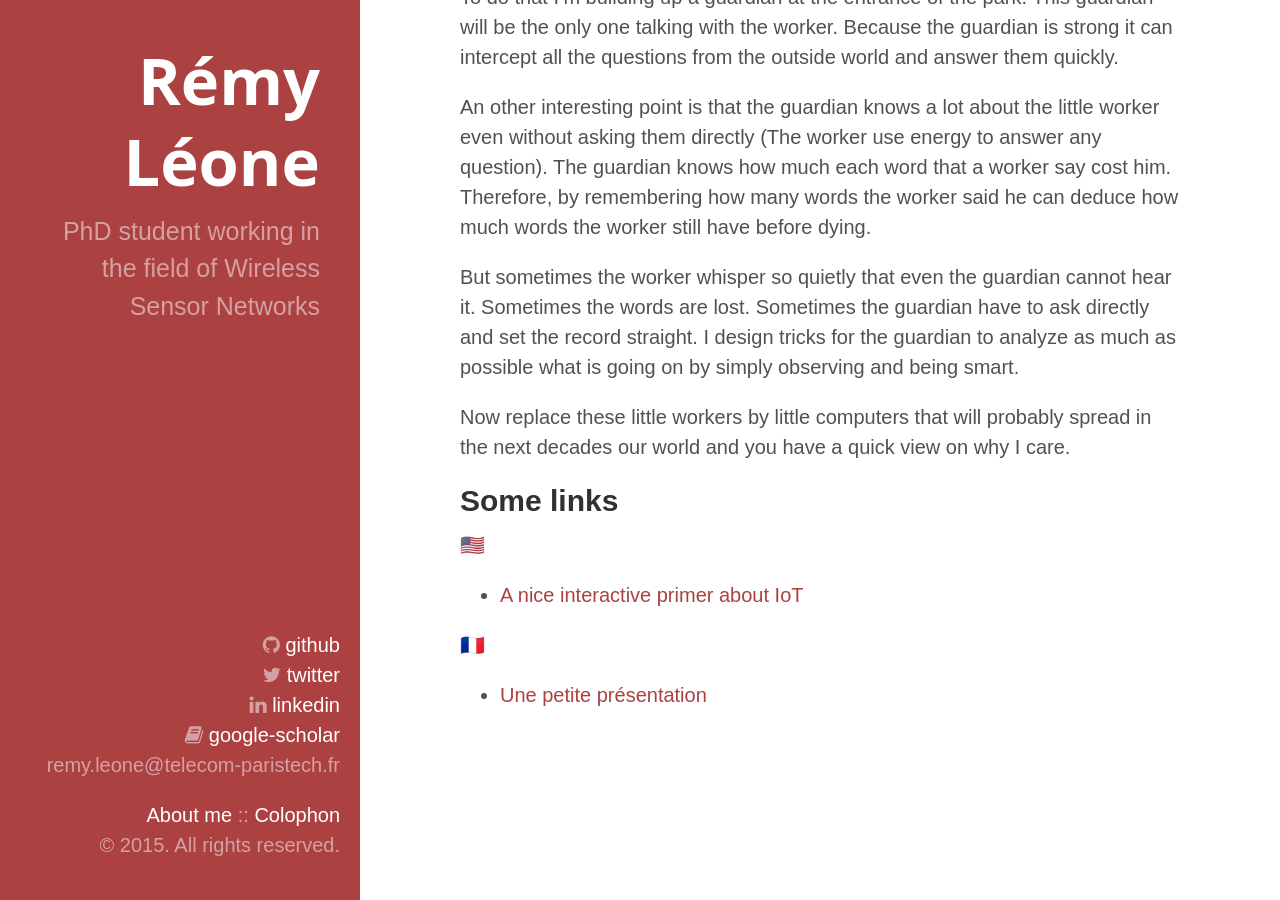
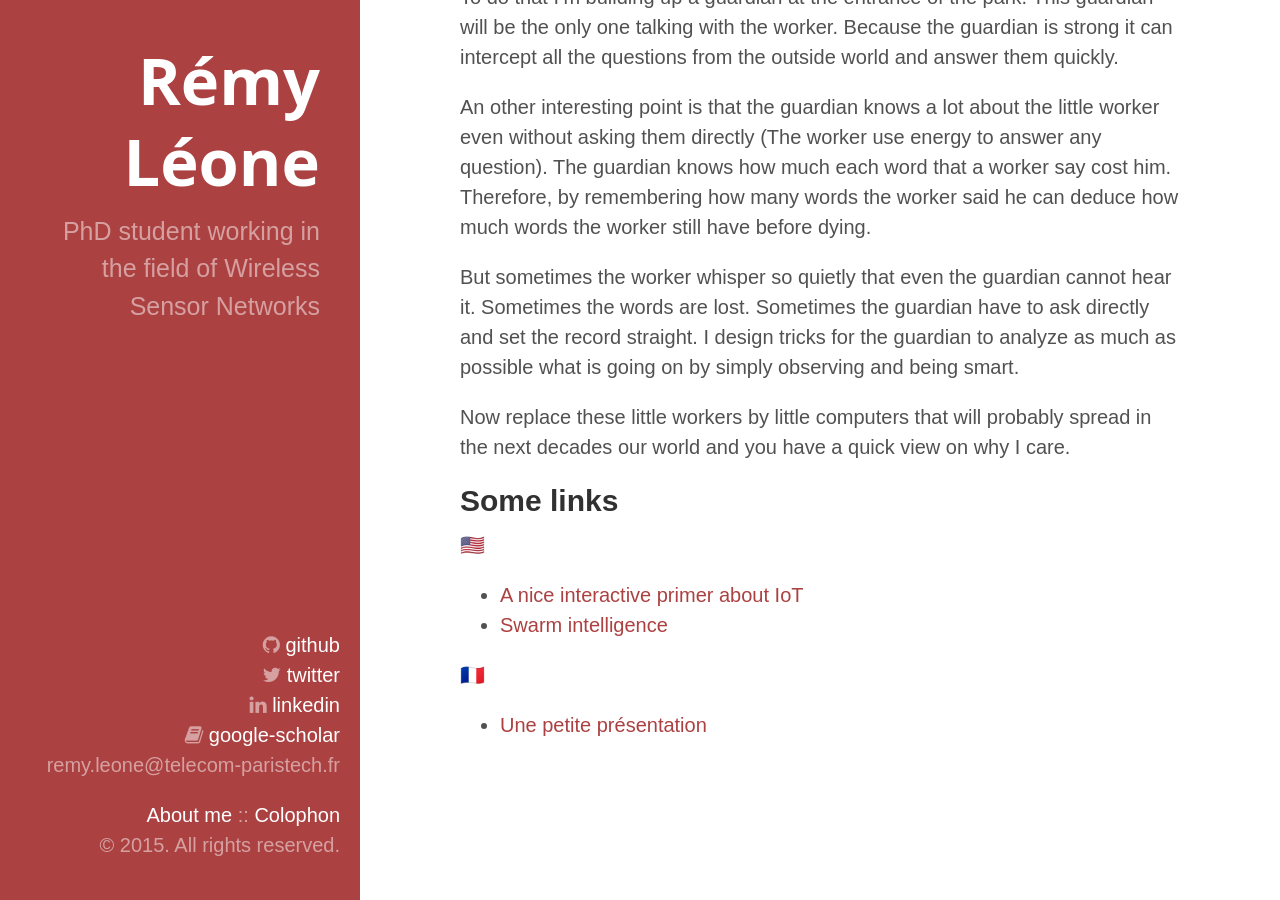
Before and after one commit to remyleone/remyleone.github.io, a Jekyll site: the page built from phd.md, in a window 1280 px wide and 900 px high, scrolled down 658 px. Built offline with Jekyll 4.4.1, drawn with Linux system fonts in a browser that asks for light colours; nearby versions of some CDN libraries; emoji names are drawn with the system emoji font.

Commit message:
Update phd.md

```diff
--- a/phd.md
+++ b/phd.md
@@ -46,6 +46,7 @@ in the next decades our world and you have a quick view on why I care.
 :us:
 
 - [A nice interactive primer about IoT](http://www.informationisbeautiful.net/visualizations/the-internet-of-things-a-primer/)
+- [Swarm intelligence](http://news.harvard.edu/gazette/story/2014/08/the-1000-robot-swarm/)
 
 :fr:
 
```
